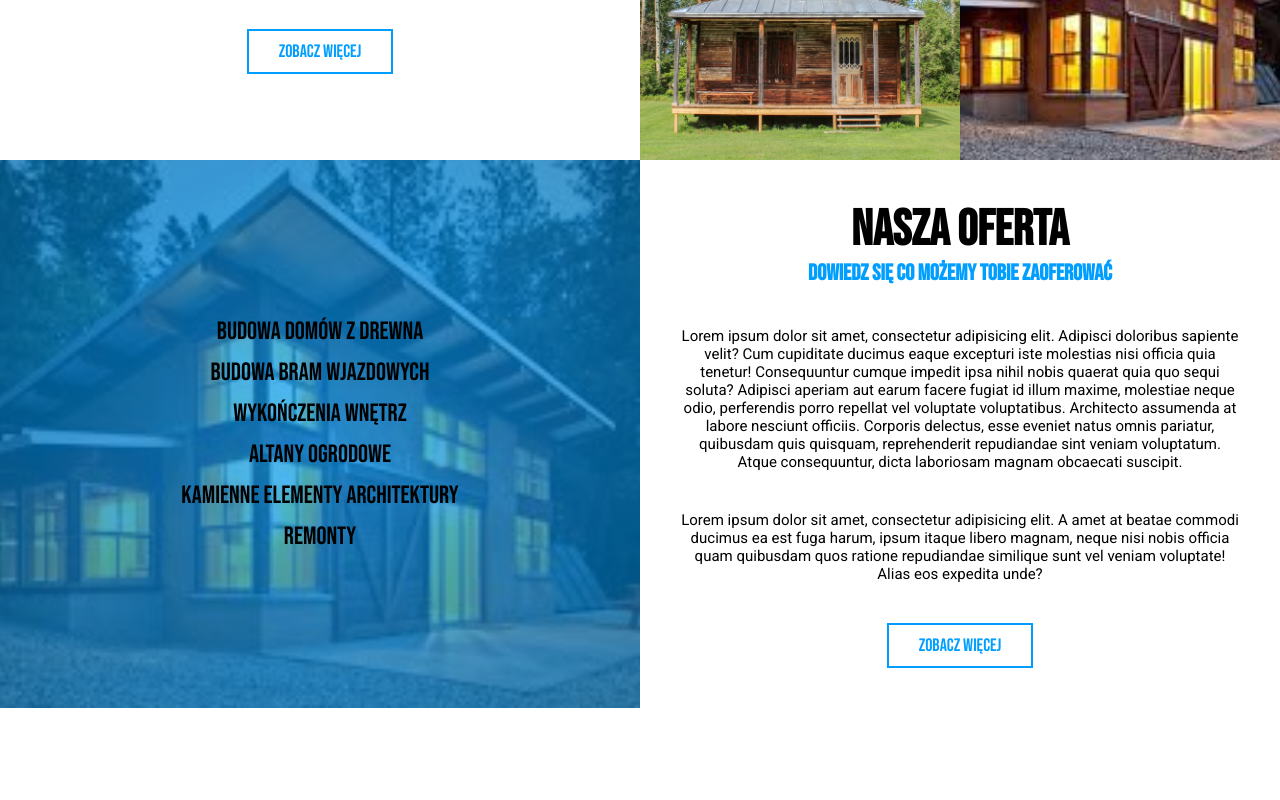
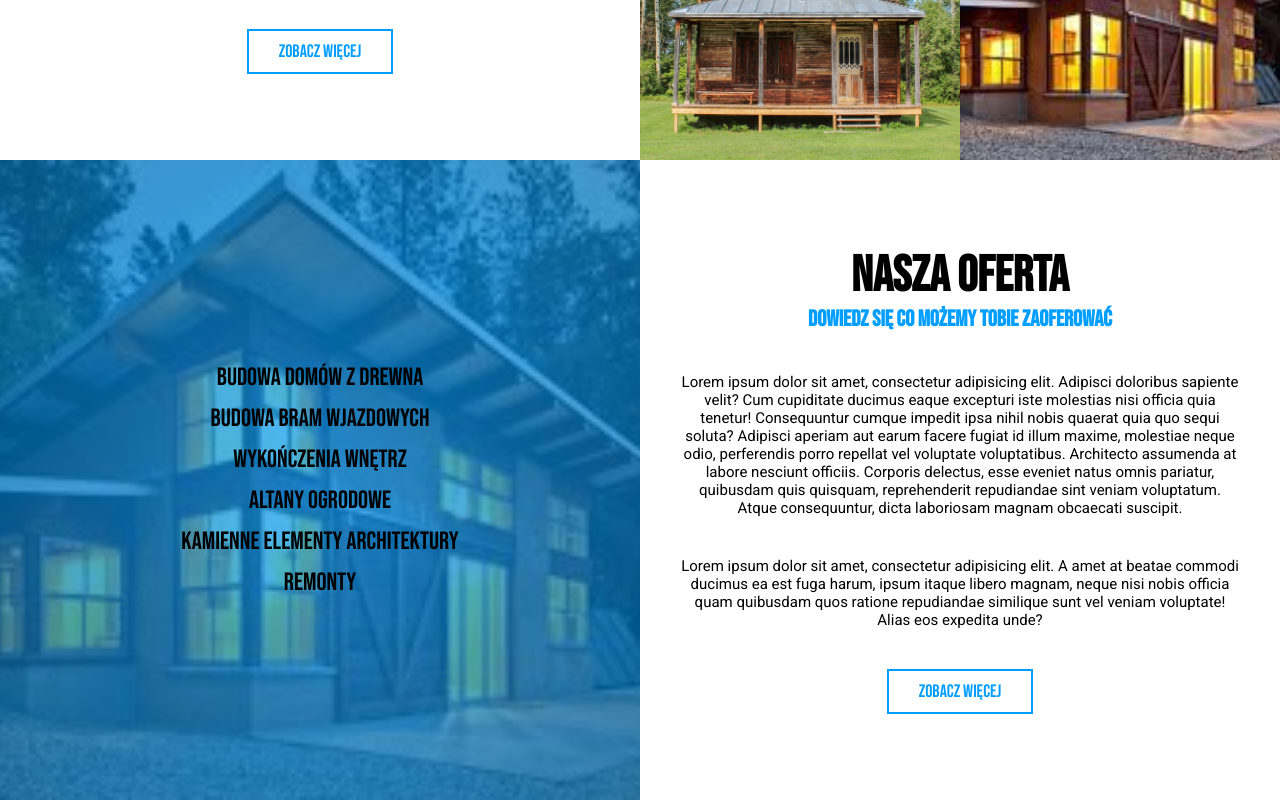
Before and after one commit to arminhupka/mobilereality-task, a React (Create React App) app: page / in a window 1280 px wide. Shown: the part 480-1280 px from the top of the page. Before the commit the page ends 1188 px from the top, so only its background shows below. Built offline with nearby package versions, Linux system fonts and the light colour scheme.

Commit message:
-fixed squre layout

```diff
--- a/src/componenst/InfoBox/InfoBox.tsx
+++ b/src/componenst/InfoBox/InfoBox.tsx
@@ -11,6 +11,7 @@ const InfoBoxWrapper = styled.div<{ bg?: string }>`
 	justify-content: center;
 	align-items: center;
 	text-align: center;
+	aspect-ratio: 1;
 
 	& > * {
 		margin-bottom: 4rem;
```
